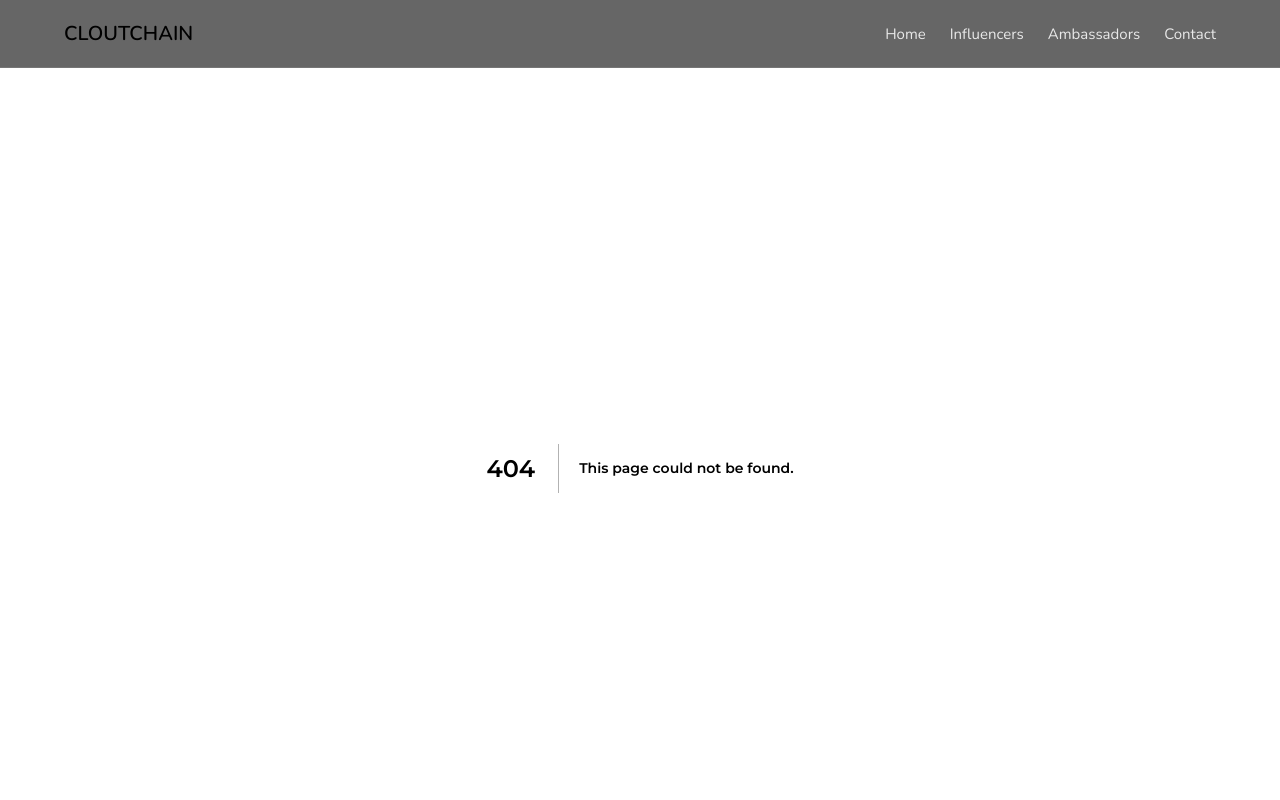
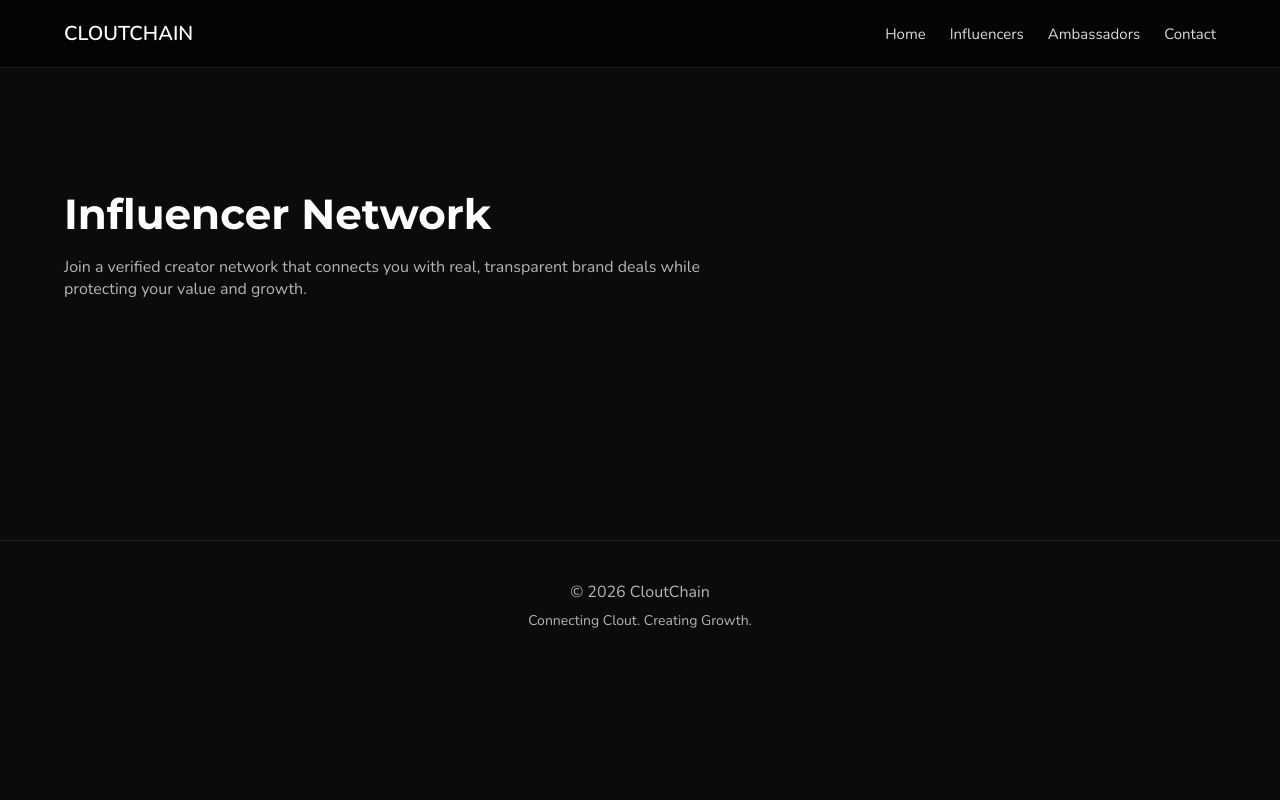
Before and after one commit to hustlenomicsorg/cloutchain-site, a Next.js app: page /influencers in a window 1280 px wide. Before the commit this address had no page. Shown: the top 800 px of the page. Built offline with nearby package versions, Linux system fonts and the light colour scheme.

Commit message:
Create page.tsx

```diff
--- /dev/null
+++ b/app/influencers/page.tsx
@@ -0,0 +1,13 @@
+export default function Influencers() {
+  return (
+    <section className="section">
+      <div className="container reveal">
+        <h1 style={{ fontSize: "42px" }}>Influencer Network</h1>
+        <p style={{ marginTop: "16px", color: "var(--text-muted)", maxWidth: "700px" }}>
+          Join a verified creator network that connects you with real, transparent
+          brand deals while protecting your value and growth.
+        </p>
+      </div>
+    </section>
+  );
+}
```
